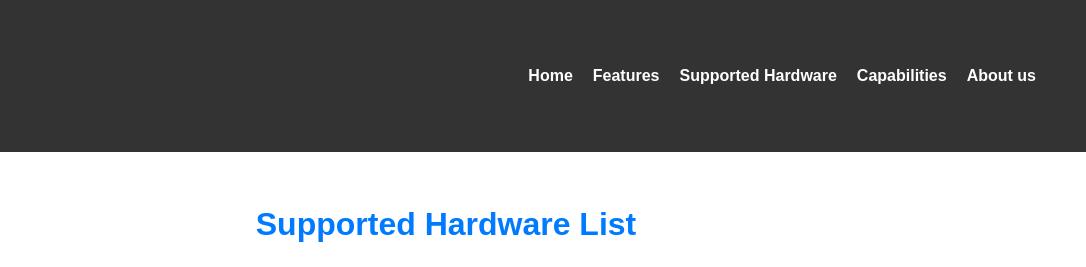
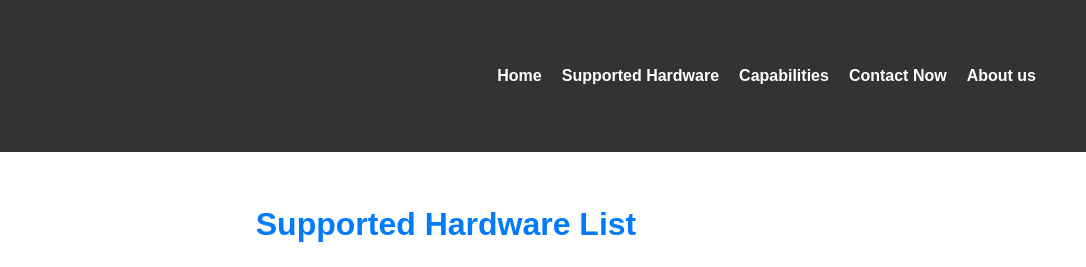
Before and after one commit to suraj-bhati/drona-ai-website, a plain HTML site: page hardware.html in a window 1280 px wide. Shown: the top 267 px of the page, 194-1280 px from the left. Drawn offline with Linux system fonts and the light colour scheme.

Commit message:
Update hardware.html

```diff
--- a/hardware.html
+++ b/hardware.html
@@ -15,9 +15,9 @@
             <nav>
                 <ul>
                     <li><a href="/index.html">Home</a></li>
-                    <li><a href="/features.html">Features</a></li>
                     <li><a href="/hardware.html">Supported Hardware</a></li>
                     <li><a href="/capabilities.html">Capabilities</a></li>
+                    <li><a href="/Contact.html">Contact Now</a></li>
                     <li><a href="/about-us.html">About us</a></li>
                 </ul>
             </nav>
```
